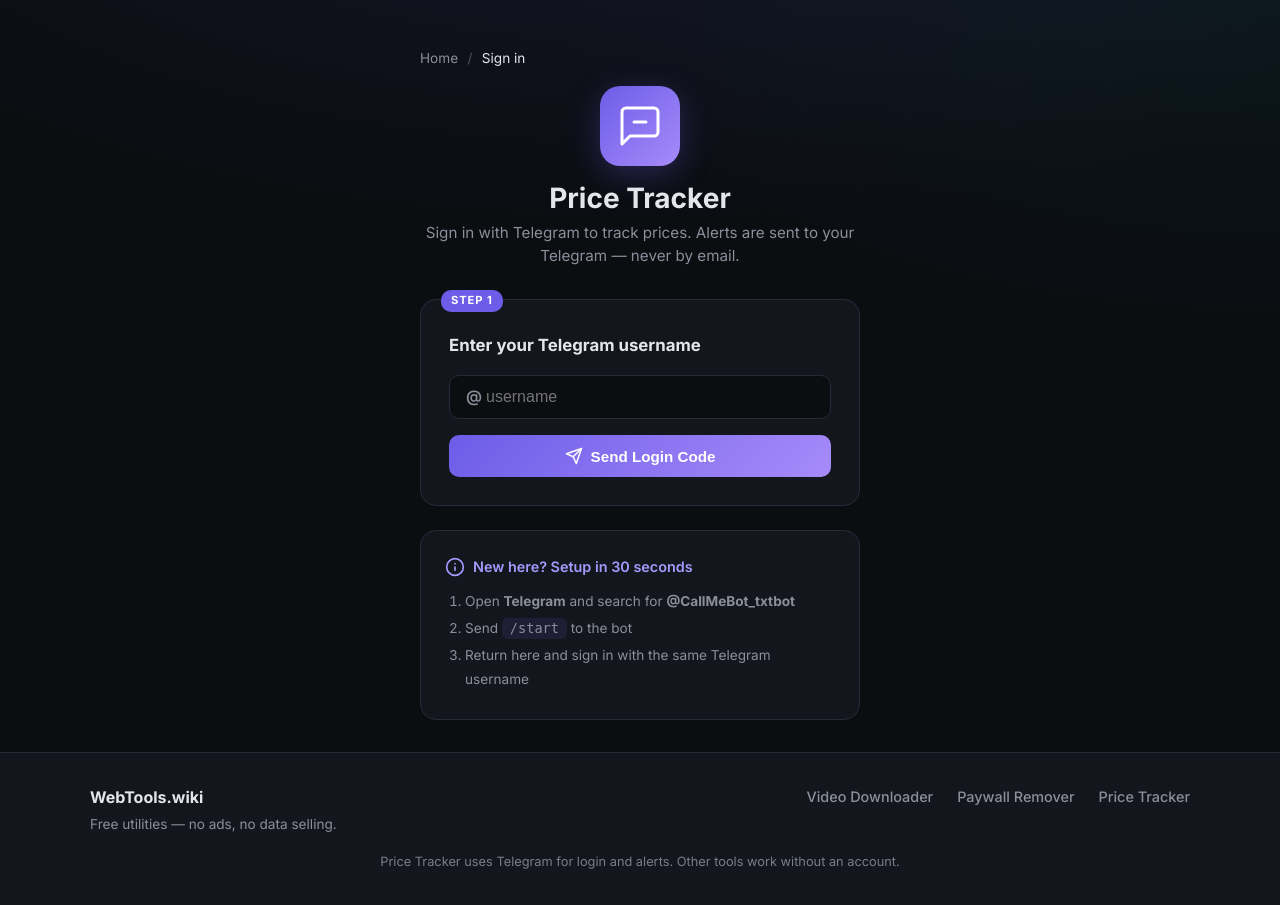
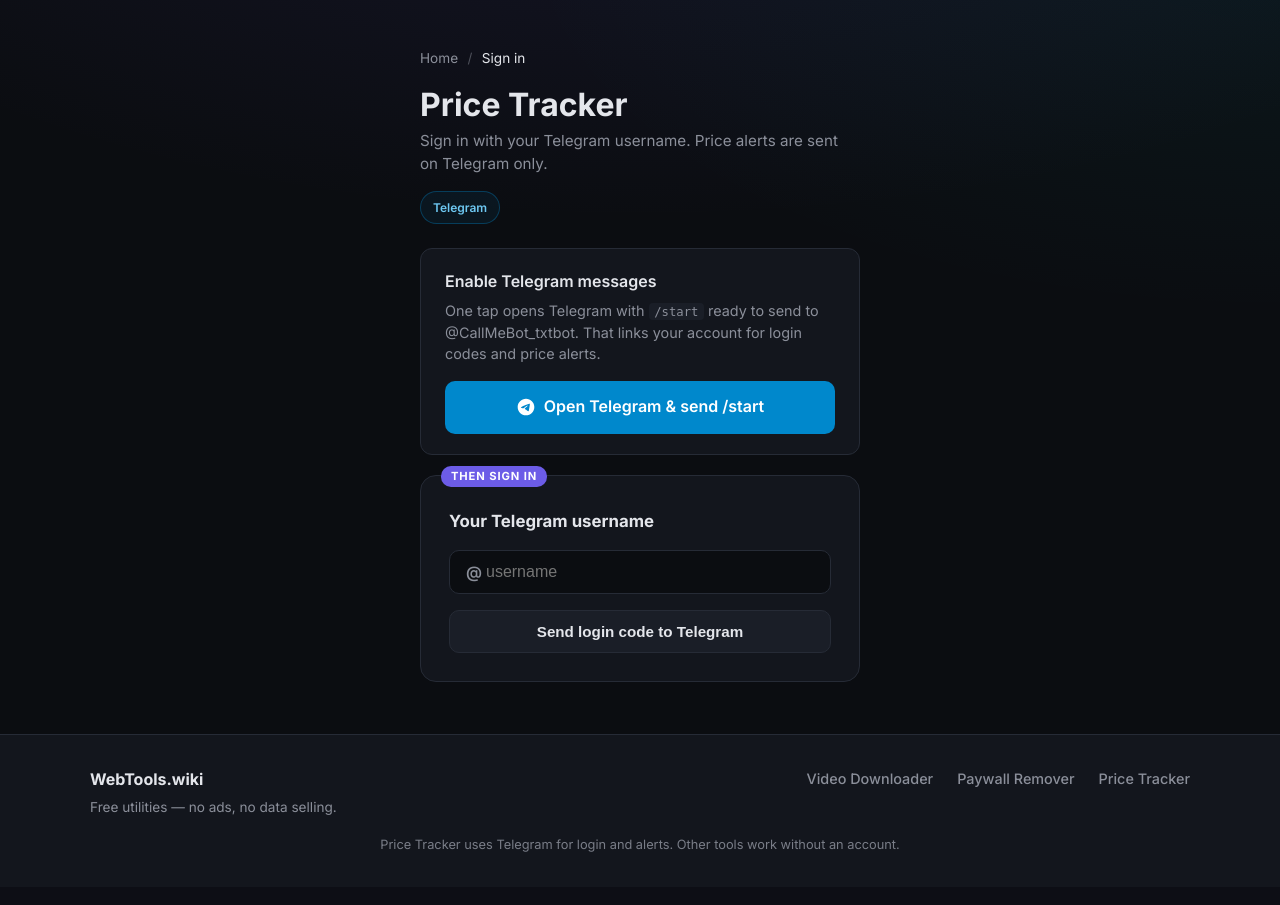
Before and after one commit to ShwetankDhyani/web-tools, a Flask app: page /price-tracker/login in a window 1280 px wide. Shown: the part 65-970 px from the top of the page. After the commit the page ends 917 px from the top, so only its background shows below. Run offline with Flask 3, Linux system fonts and the light colour scheme; some libraries are stand-ins or nearby versions.

Commit message:
Add one-tap Telegram link to activate CallMeBot with /start pre-filled.
Replace manual bot search steps with t.me deep link on login and tracker; API errors include the same activate URL.

Co-authored-by: Cursor <cursoragent@cursor.com>

```diff
--- a/app.py
+++ b/app.py
@@ -32,6 +32,29 @@ from readability import Document
 
 app = Flask(__name__)
 app.secret_key = os.environ.get("FLASK_SECRET_KEY", uuid.uuid4().hex)
+
+# CallMeBot — one-tap Telegram link (/start pre-filled for authorization)
+CALLMEBOT_BOT = "CallMeBot_txtbot"
+CALLMEBOT_ACTIVATE_URL = f"https://t.me/{CALLMEBOT_BOT}?text=%2Fstart"
+
+
+@app.context_processor
+def inject_callmebot():
+    return {
+        "callmebot_bot": CALLMEBOT_BOT,
+        "callmebot_activate_url": CALLMEBOT_ACTIVATE_URL,
+    }
+
+
+def _telegram_activate_payload(extra: dict | None = None) -> dict:
+    """JSON fields returned when Telegram delivery fails."""
+    payload = {
+        "error": "Activate Telegram first — tap the link to send /start to CallMeBot.",
+        "activate_url": CALLMEBOT_ACTIVATE_URL,
+    }
+    if extra:
+        payload.update(extra)
+    return payload
 
 DOWNLOAD_DIR = os.path.join(tempfile.gettempdir(), "web_tools_downloads")
 os.makedirs(DOWNLOAD_DIR, exist_ok=True)
@@ -310,7 +333,9 @@ def auth_request_otp():
     conn.close()
 
     if not _send_otp_telegram(username, code):
-        return jsonify({"error": "Could not send code. Make sure you've messaged @CallMeBot_txtbot on Telegram first."}), 400
+        return jsonify(_telegram_activate_payload({
+            "error": "Could not send your login code. Tap “Open Telegram & send /start” below, then try again.",
+        })), 400
 
     return jsonify({"ok": True, "message": "Login code sent to your Telegram."})
 
@@ -1215,7 +1240,12 @@ def test_notification():
         "currency": "$",
     }
     result = _send_telegram_alert(test_product, 42.99)
-    return jsonify({"ok": result})
+    if result:
+        return jsonify({"ok": True})
+    return jsonify(_telegram_activate_payload({
+        "ok": False,
+        "error": "Test message failed. Activate Telegram first.",
+    }))
 
 
 # ---------------------------------------------------------------------------
--- a/static/css/style.css
+++ b/static/css/style.css
@@ -1326,6 +1326,91 @@ img { max-width: 100%; height: auto; }
   opacity: 0.65;
   cursor: not-allowed;
 }
+.btn-login-secondary {
+  background: var(--surface-2);
+  color: var(--text);
+  border: 1px solid var(--border);
+  box-shadow: none;
+}
+.btn-login-secondary:hover:not(:disabled) {
+  border-color: var(--primary);
+  box-shadow: none;
+  transform: none;
+}
+
+.btn-telegram {
+  display: inline-flex;
+  align-items: center;
+  justify-content: center;
+  gap: 0.5rem;
+  width: 100%;
+  padding: 0.85rem 1.25rem;
+  background: #0088cc;
+  color: #fff;
+  border: none;
+  border-radius: 10px;
+  font-size: 1rem;
+  font-weight: 600;
+  text-decoration: none;
+  cursor: pointer;
+  transition: background 0.2s, transform 0.15s;
+}
+.btn-telegram:hover {
+  background: #0077b5;
+  color: #fff;
+  text-decoration: none;
+  transform: translateY(-1px);
+}
+.link-telegram {
+  color: #6ec8f2;
+  font-weight: 600;
+  text-decoration: underline;
+}
+.link-telegram:hover { color: #9ddcff; }
+
+.telegram-activate-wrap { margin-bottom: 1.25rem; }
+.telegram-activate-title {
+  font-weight: 600;
+  margin-bottom: 0.35rem;
+}
+.telegram-activate-desc {
+  font-size: 0.9rem;
+  color: var(--text-muted);
+  margin-bottom: 1rem;
+  line-height: 1.5;
+}
+.telegram-activate-desc code {
+  font-size: 0.85em;
+  padding: 0.1rem 0.35rem;
+  background: var(--surface-2);
+  border-radius: 4px;
+}
+
+.telegram-help {
+  margin-bottom: 1.25rem;
+  padding: 0;
+}
+.telegram-help summary {
+  cursor: pointer;
+  font-size: 0.9rem;
+  color: var(--text-muted);
+  padding: 0.75rem 1rem;
+  list-style: none;
+}
+.telegram-help summary::-webkit-details-marker { display: none; }
+.telegram-help summary::before {
+  content: "▸ ";
+  display: inline-block;
+  transition: transform 0.2s;
+}
+.telegram-help[open] summary::before { transform: rotate(90deg); }
+.telegram-help[open] summary { margin-bottom: 0; border-bottom: 1px solid var(--border); }
+.telegram-help .telegram-activate {
+  padding: 1rem 1.25rem 1.25rem;
+}
+
+.login-error .link-telegram { margin-left: 0.25rem; }
+
 .spinner {
   display: inline-block;
   width: 18px;
--- a/static/js/price_tracker.js
+++ b/static/js/price_tracker.js
@@ -43,8 +43,8 @@ function testNotification() {
         result.textContent = "Test message sent to your Telegram.";
         result.classList.remove("inline-hint-error");
       } else {
-        result.textContent =
-          "Could not send — open Telegram, message @CallMeBot_txtbot, and send /start first.";
+        const url = data.activate_url || "https://t.me/CallMeBot_txtbot?text=%2Fstart";
+        result.innerHTML = `Could not send. <a href="${url}" target="_blank" rel="noopener" class="link-telegram">Open Telegram &amp; send /start</a> first.`;
         result.classList.add("inline-hint-error");
       }
     })
--- /dev/null
+++ b/templates/partials/telegram_activate.html
@@ -0,0 +1,8 @@
+<div class="telegram-activate">
+  <p class="telegram-activate-title">Enable Telegram messages</p>
+  <p class="telegram-activate-desc">One tap opens Telegram with <code>/start</code> ready to send to @{{ callmebot_bot }}. That links your account for login codes and price alerts.</p>
+  <a href="{{ callmebot_activate_url }}" target="_blank" rel="noopener" class="btn-telegram">
+    <svg width="20" height="20" viewBox="0 0 24 24" fill="currentColor" aria-hidden="true"><path d="M12 2C6.48 2 2 6.48 2 12s4.48 10 10 10 10-4.48 10-10S17.52 2 12 2zm4.64 6.8c-.15 1.58-.8 5.42-1.13 7.19-.14.75-.42 1-.68 1.03-.58.05-1.02-.38-1.58-.75-.88-.58-1.38-.94-2.23-1.5-.99-.65-.35-1.01.22-1.59.15-.15 2.71-2.48 2.76-2.69a.2.2 0 0 0-.05-.18c-.06-.05-.14-.03-.21-.02-.09.02-1.49.95-4.22 2.79-.4.27-.76.41-1.08.4-.36-.01-1.04-.2-1.55-.37-.63-.2-1.12-.31-1.08-.66.02-.18.27-.36.74-.55 2.92-1.27 4.86-2.11 5.83-2.51 2.78-1.16 3.35-1.36 3.73-1.36.08 0 .27.02.39.12.1.08.13.19.11.27-.02.07-.08.12-.14.15z"/></svg>
+    Open Telegram &amp; send /start
+  </a>
+</div>
--- a/templates/price_tracker.html
+++ b/templates/price_tracker.html
@@ -26,6 +26,11 @@
     </div>
   </div>
   <p id="testNotifResult" class="inline-hint hidden"></p>
+
+  <details class="telegram-help panel">
+    <summary>Not receiving Telegram messages?</summary>
+    {% include "partials/telegram_activate.html" %}
+  </details>
 
   <div id="errorSection" class="error-section hidden">
     <p id="errorText"></p>
--- a/templates/price_tracker_login.html
+++ b/templates/price_tracker_login.html
@@ -5,38 +5,37 @@
 <section class="tool-page login-page">
   {% set crumb = "Sign in" %}
   {% include "partials/breadcrumb.html" %}
-  <div class="login-hero">
-    <div class="login-icon">
-      <svg width="48" height="48" viewBox="0 0 24 24" fill="none" stroke="currentColor" stroke-width="1.5" stroke-linecap="round" stroke-linejoin="round">
-        <path d="M21 15a2 2 0 0 1-2 2H7l-4 4V5a2 2 0 0 1 2-2h14a2 2 0 0 1 2 2z"/>
-        <line x1="9" y1="10" x2="15" y2="10"/>
-      </svg>
+
+  <header class="tool-header">
+    <div>
+      <h1>Price Tracker</h1>
+      <p class="login-subtitle">Sign in with your Telegram username. Price alerts are sent on Telegram only.</p>
     </div>
-    <h1>Price Tracker</h1>
-    <p class="login-subtitle">Sign in with Telegram to track prices. Alerts are sent to your Telegram — never by email.</p>
-  </div>
+    <span class="tool-pill tool-pill-telegram">Telegram</span>
+  </header>
 
   <div id="loginError" class="login-error hidden"></div>
 
-  <!-- Step 1: Enter username -->
-  <div class="login-card" id="stepUsername">
-    <div class="login-step-label">Step 1</div>
-    <h3>Enter your Telegram username</h3>
+  <div class="panel telegram-activate-wrap">
+    {% include "partials/telegram_activate.html" %}
+  </div>
+
+  <div class="login-card panel" id="stepUsername">
+    <div class="login-step-label">Then sign in</div>
+    <h3>Your Telegram username</h3>
     <div class="login-input-wrap">
       <span class="login-input-prefix">@</span>
-      <input type="text" id="loginUsername" placeholder="username" autocomplete="off" />
+      <input type="text" id="loginUsername" placeholder="username" autocomplete="username" />
     </div>
-    <button class="btn-login" id="sendOtpBtn" onclick="requestOTP()">
-      <svg width="18" height="18" viewBox="0 0 24 24" fill="none" stroke="currentColor" stroke-width="2" stroke-linecap="round" stroke-linejoin="round"><line x1="22" y1="2" x2="11" y2="13"/><polygon points="22 2 15 22 11 13 2 9 22 2"/></svg>
-      Send Login Code
+    <button class="btn-login btn-login-secondary" id="sendOtpBtn" onclick="requestOTP()">
+      Send login code to Telegram
     </button>
   </div>
 
-  <!-- Step 2: Enter OTP -->
-  <div class="login-card hidden" id="stepOtp">
-    <div class="login-step-label">Step 2</div>
-    <h3>Enter the code from Telegram</h3>
-    <p class="login-sent-to">Code sent to <strong>@<span id="otpSentTo"></span></strong></p>
+  <div class="login-card panel hidden" id="stepOtp">
+    <div class="login-step-label">Enter code</div>
+    <h3>Check Telegram for your 6-digit code</h3>
+    <p class="login-sent-to">Sent to <strong>@<span id="otpSentTo"></span></strong></p>
     <div class="otp-input-group">
       <input type="text" class="otp-digit" maxlength="1" data-idx="0" inputmode="numeric" autocomplete="one-time-code" />
       <input type="text" class="otp-digit" maxlength="1" data-idx="1" inputmode="numeric" />
@@ -46,33 +45,17 @@
       <input type="text" class="otp-digit" maxlength="1" data-idx="4" inputmode="numeric" />
       <input type="text" class="otp-digit" maxlength="1" data-idx="5" inputmode="numeric" />
     </div>
-    <button class="btn-login" id="verifyBtn" onclick="verifyOTP()">
-      <svg width="18" height="18" viewBox="0 0 24 24" fill="none" stroke="currentColor" stroke-width="2" stroke-linecap="round" stroke-linejoin="round"><polyline points="20 6 9 17 4 12"/></svg>
-      Verify &amp; Login
-    </button>
-    <p class="login-back"><a href="#" onclick="backToStep1(); return false;">&larr; Use a different username</a></p>
-  </div>
-
-  <!-- Setup guide -->
-  <div class="login-guide">
-    <div class="guide-header">
-      <svg width="20" height="20" viewBox="0 0 24 24" fill="none" stroke="currentColor" stroke-width="2" stroke-linecap="round" stroke-linejoin="round"><circle cx="12" cy="12" r="10"/><line x1="12" y1="16" x2="12" y2="12"/><line x1="12" y1="8" x2="12.01" y2="8"/></svg>
-      <span>New here? Setup in 30 seconds</span>
-    </div>
-    <ol>
-      <li>Open <strong>Telegram</strong> and search for <strong>@CallMeBot_txtbot</strong></li>
-      <li>Send <code>/start</code> to the bot</li>
-      <li>Return here and sign in with the same Telegram username</li>
-    </ol>
+    <button class="btn-login" id="verifyBtn" onclick="verifyOTP()">Verify &amp; continue</button>
+    <p class="login-back"><a href="#" onclick="backToStep1(); return false;">&larr; Different username</a></p>
   </div>
 </section>
 {% endblock %}
 
 {% block scripts %}
 <script>
+const ACTIVATE_URL = {{ callmebot_activate_url|tojson }};
 let pendingUsername = "";
 
-// OTP digit inputs auto-advance
 document.querySelectorAll(".otp-digit").forEach((inp, i, all) => {
   inp.addEventListener("input", () => {
     inp.value = inp.value.replace(/\D/g, "").slice(0, 1);
@@ -85,51 +68,48 @@ document.querySelectorAll(".otp-digit").forEach((inp, i, all) => {
   inp.addEventListener("paste", (e) => {
     e.preventDefault();
     const text = (e.clipboardData.getData("text") || "").replace(/\D/g, "");
-    for (let j = 0; j < Math.min(text.length, all.length); j++) {
-      all[j].value = text[j];
-    }
+    for (let j = 0; j < Math.min(text.length, all.length); j++) all[j].value = text[j];
     if (text.length >= all.length) verifyOTP();
     else all[Math.min(text.length, all.length - 1)].focus();
   });
 });
 
 function getOtpCode() {
-  return Array.from(document.querySelectorAll(".otp-digit")).map(i => i.value).join("");
+  return Array.from(document.querySelectorAll(".otp-digit")).map((i) => i.value).join("");
 }
 
 function requestOTP() {
-  const input = document.getElementById("loginUsername");
-  const username = input.value.trim().toLowerCase().replace(/^@/, "");
+  const username = document.getElementById("loginUsername").value.trim().toLowerCase().replace(/^@/, "");
   if (!username) { showLoginError("Enter your Telegram username."); return; }
 
   const btn = document.getElementById("sendOtpBtn");
   btn.disabled = true;
-  btn.innerHTML = '<span class="spinner"></span> Sending...';
+  btn.textContent = "Sending…";
   hideLoginError();
 
   fetch("/api/auth/request-otp", {
     method: "POST",
-    headers: {"Content-Type": "application/json"},
-    body: JSON.stringify({username})
+    headers: { "Content-Type": "application/json" },
+    body: JSON.stringify({ username }),
   })
-    .then(r => r.json().then(data => ({ok: r.ok, data})))
-    .then(({ok, data}) => {
+    .then((r) => r.json().then((data) => ({ ok: r.ok, data })))
+    .then(({ ok, data }) => {
       btn.disabled = false;
-      btn.innerHTML = '<svg width="18" height="18" viewBox="0 0 24 24" fill="none" stroke="currentColor" stroke-width="2" stroke-linecap="round" stroke-linejoin="round"><line x1="22" y1="2" x2="11" y2="13"/><polygon points="22 2 15 22 11 13 2 9 22 2"/></svg> Send Login Code';
+      btn.textContent = "Send login code to Telegram";
       if (!ok) {
-        showLoginError(data.error || "Failed to send code.");
+        showLoginError(data.error || "Failed to send code.", data.activate_url);
         return;
       }
       pendingUsername = username;
       document.getElementById("otpSentTo").textContent = username;
       document.getElementById("stepUsername").classList.add("hidden");
       document.getElementById("stepOtp").classList.remove("hidden");
-      document.querySelectorAll(".otp-digit").forEach(i => i.value = "");
+      document.querySelectorAll(".otp-digit").forEach((i) => (i.value = ""));
       document.querySelector(".otp-digit").focus();
     })
     .catch(() => {
       btn.disabled = false;
-      btn.innerHTML = '<svg width="18" height="18" viewBox="0 0 24 24" fill="none" stroke="currentColor" stroke-width="2" stroke-linecap="round" stroke-linejoin="round"><line x1="22" y1="2" x2="11" y2="13"/><polygon points="22 2 15 22 11 13 2 9 22 2"/></svg> Send Login Code';
+      btn.textContent = "Send login code to Telegram";
       showLoginError("Network error. Try again.");
     });
 }
@@ -140,18 +120,18 @@ function verifyOTP() {
 
   const btn = document.getElementById("verifyBtn");
   btn.disabled = true;
-  btn.innerHTML = '<span class="spinner"></span> Verifying...';
+  btn.textContent = "Verifying…";
   hideLoginError();
 
   fetch("/api/auth/verify-otp", {
     method: "POST",
-    headers: {"Content-Type": "application/json"},
-    body: JSON.stringify({username: pendingUsername, code})
+    headers: { "Content-Type": "application/json" },
+    body: JSON.stringify({ username: pendingUsername, code }),
   })
-    .then(r => r.json().then(data => ({ok: r.ok, data})))
-    .then(({ok, data}) => {
+    .then((r) => r.json().then((data) => ({ ok: r.ok, data })))
+    .then(({ ok, data }) => {
       btn.disabled = false;
-      btn.innerHTML = '<svg width="18" height="18" viewBox="0 0 24 24" fill="none" stroke="currentColor" stroke-width="2" stroke-linecap="round" stroke-linejoin="round"><polyline points="20 6 9 17 4 12"/></svg> Verify & Login';
+      btn.textContent = "Verify & continue";
       if (!ok) {
         showLoginError(data.error || "Invalid code.");
         return;
@@ -160,7 +140,7 @@ function verifyOTP() {
     })
     .catch(() => {
       btn.disabled = false;
-      btn.innerHTML = '<svg width="18" height="18" viewBox="0 0 24 24" fill="none" stroke="currentColor" stroke-width="2" stroke-linecap="round" stroke-linejoin="round"><polyline points="20 6 9 17 4 12"/></svg> Verify & Login';
+      btn.textContent = "Verify & continue";
       showLoginError("Network error. Try again.");
     });
 }
@@ -168,13 +148,14 @@ function verifyOTP() {
 function backToStep1() {
   document.getElementById("stepOtp").classList.add("hidden");
   document.getElementById("stepUsername").classList.remove("hidden");
-  document.querySelectorAll(".otp-digit").forEach(i => i.value = "");
+  document.querySelectorAll(".otp-digit").forEach((i) => (i.value = ""));
   hideLoginError();
 }
 
-function showLoginError(msg) {
+function showLoginError(msg, activateUrl) {
   const el = document.getElementById("loginError");
-  el.textContent = msg;
+  const url = activateUrl || ACTIVATE_URL;
+  el.innerHTML = `${msg} <a href="${url}" target="_blank" rel="noopener" class="link-telegram">Open Telegram &amp; send /start</a>`;
   el.classList.remove("hidden");
 }
 
```
